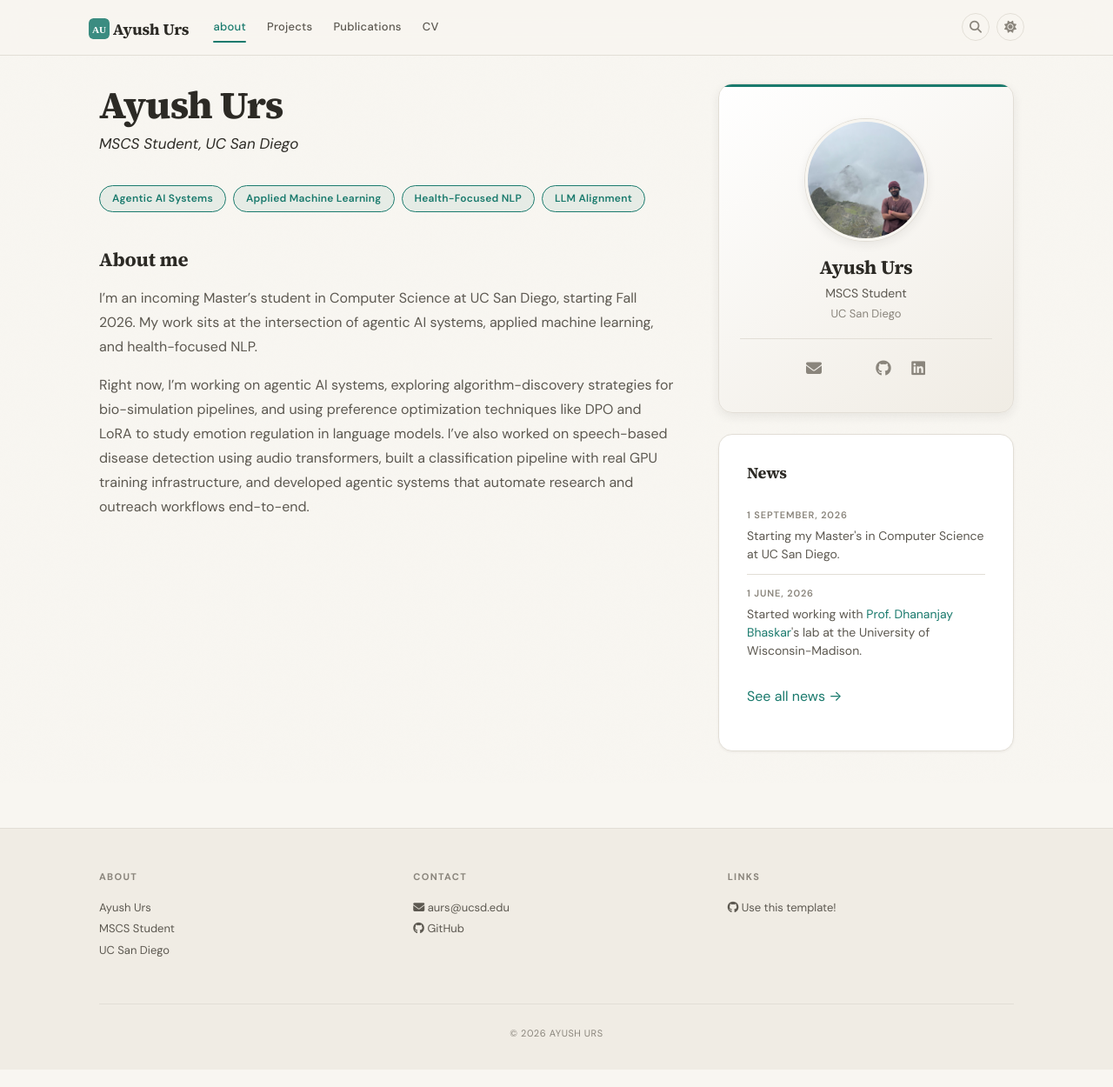
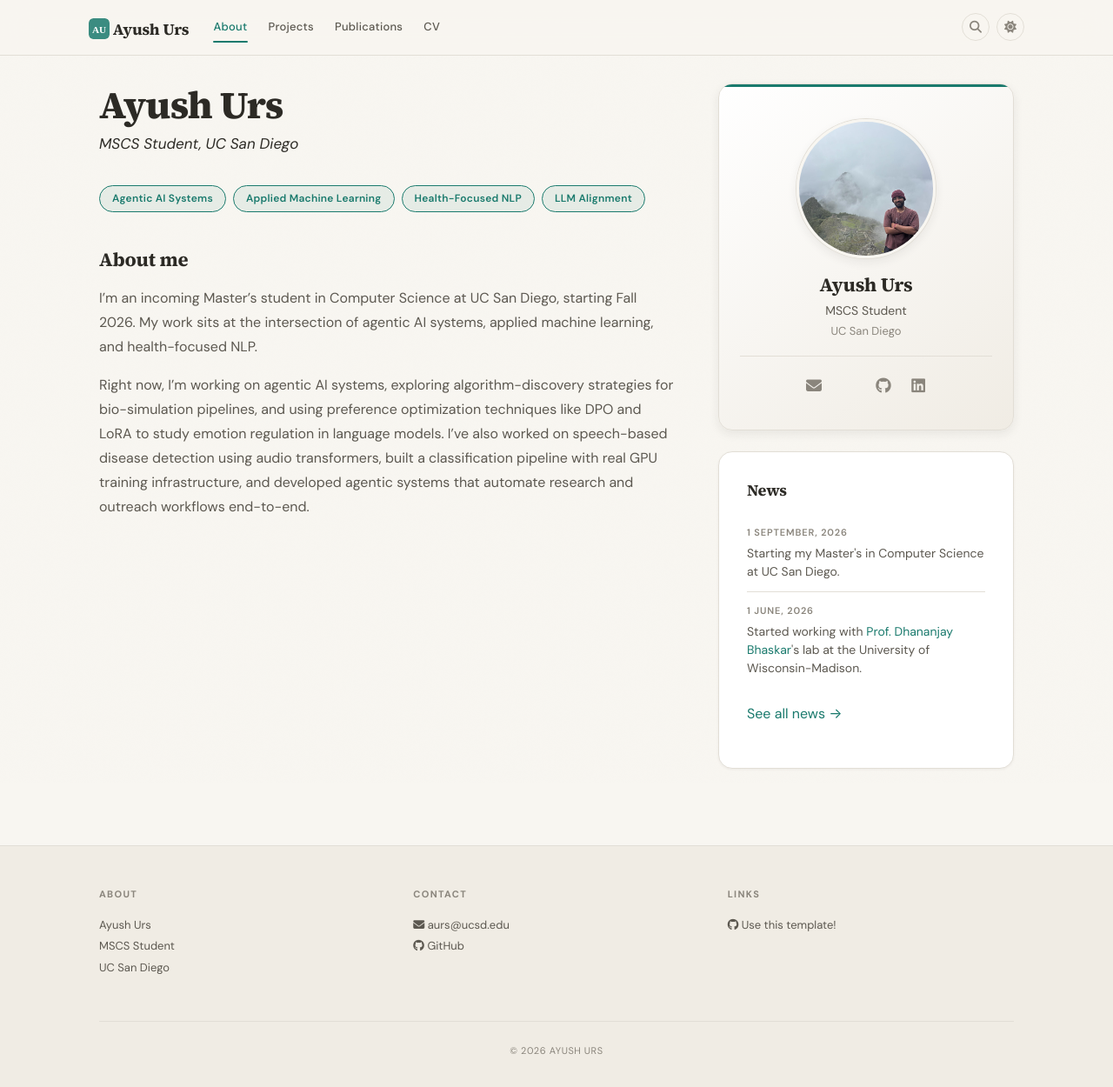
Before and after one commit to ayush11z/ayush11z.github.io, a Jekyll site: the page built from _pages/home.md, in a window 1280 px wide. Shown: the whole page at 87% size. Built offline with Jekyll 4.4.1, drawn with Linux system fonts in a browser that asks for light colours; a style sheet for code colours, icons or effects is not loaded.

Commit message:
Capitalize About nav label and enlarge profile photo
Co-Authored-By: Claude Sonnet 5 <noreply@anthropic.com>

```diff
--- a/_includes/header.html
+++ b/_includes/header.html
@@ -11,7 +11,7 @@
     <div class="collapse navbar-collapse" id="navbarNav">
       <ul class="navbar-nav me-auto">
         <li class="nav-item">
-          <a class="nav-link{% if page.url == '/' %} active{% endif %}" href="{{ site.url }}{{ site.baseurl }}/">about</a>
+          <a class="nav-link{% if page.url == '/' %} active{% endif %}" href="{{ site.url }}{{ site.baseurl }}/">About</a>
         </li>
         {% for nav in site.nav_pages %}
         <li class="nav-item">
--- a/_sass/components/_profile.scss
+++ b/_sass/components/_profile.scss
@@ -28,8 +28,8 @@
   }
 
   .profile-photo {
-    width: 140px;
-    height: 140px;
+    width: 160px;
+    height: 160px;
     border-radius: 50%;
     object-fit: cover;
     margin-bottom: var(--space-4);
```
